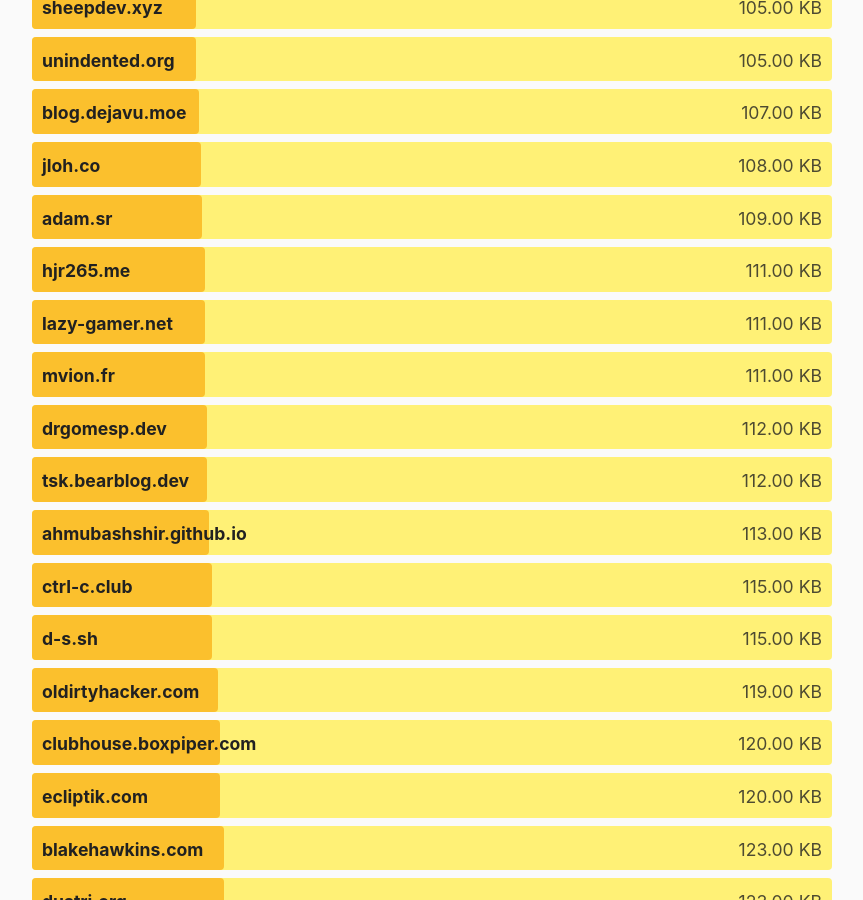
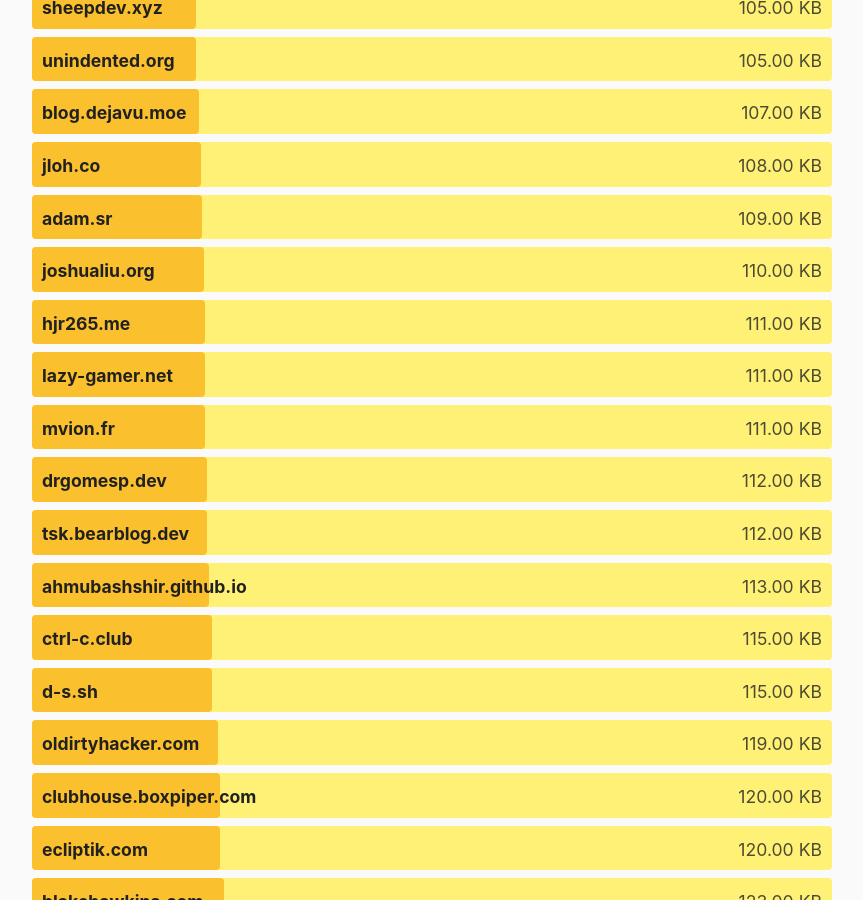
Before and after one commit to kevquirk/512kb.club, a Jekyll site: the page built from index.md, in a window 1280 px wide and 900 px high, scrolled down 21473 px. Shown: the whole window, without its empty margins (208-1071 px from the left). Built offline with Jekyll 4.4.1, drawn with Linux system fonts in a browser that asks for light colours.

Commit message:
Update sites.yml

```diff
--- a/_data/sites.yml
+++ b/_data/sites.yml
@@ -3197,3 +3197,8 @@
   url: https://zwbetz.com/
   size: 67.8
   last_checked: 2022-07-20
+
+- domain: joshualiu.org
+  url: https://www.joshualiu.org/
+  size: 110
+  last_checked: 2020-07-12
```
